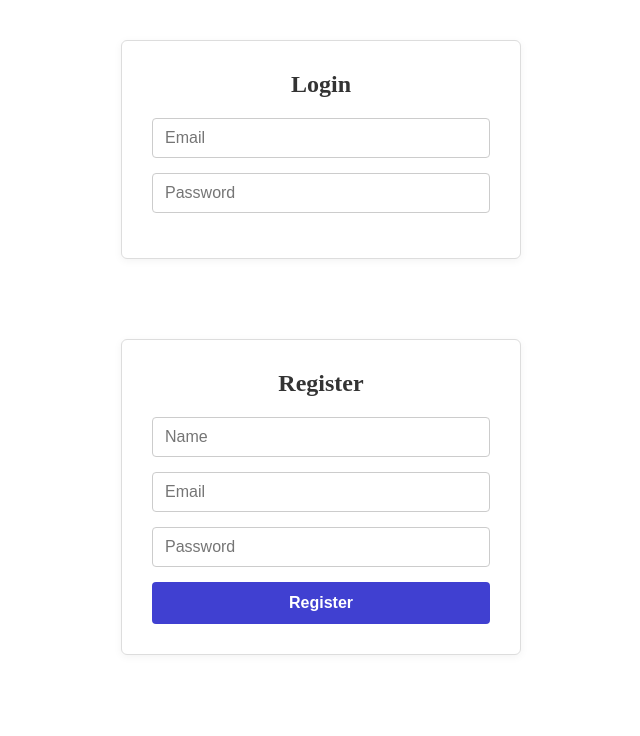
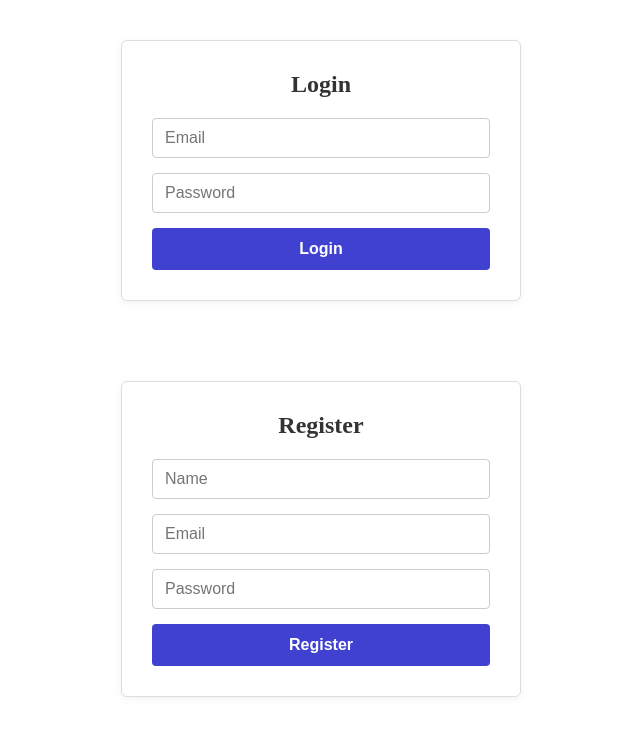
Before and after one commit to Seema-Deshpande/2026-05-02-React1, a React (Vite) app: page / in a window 1280 px wide. Shown: the top 736 px of the page, without its empty margins (319-959 px from the left). Built offline with nearby package versions, Linux system fonts and the light colour scheme.

Commit message:
Defined login behavior.

```diff
--- a/src/pages/Auth/Login.jsx
+++ b/src/pages/Auth/Login.jsx
@@ -7,23 +7,30 @@ function Login() {
   const [ password, setPassword] = useState('')
 
   const handleSubmit = e => {
+    e.preventDefault();
     // Implement logic to print it on console and success on alert
+    console.log("Email:", email);
+    console.log("Password:", password);
+    alert("Login successful!");
   };
 
   return (
     <div className="auth-container">
       <div className="auth-box">
         <h2>Login</h2>
+        <form onSubmit={handleSubmit}>
           <input
             value={email}
-          onChange = {(event) => setEmail(event.target.value)}
+            onChange={(event) => setEmail(event.target.value)}
             placeholder="Email"
           />
           <input
             value={password}
-          onChange = {(event) => setPassword(event.target.value)}
+            onChange={(event) => setPassword(event.target.value)}
             placeholder='Password'
           />
+          <button>Login</button>
+        </form>
       </div>
     </div>
   );
```
Lines whose indentation alone changed are shown as unchanged.
